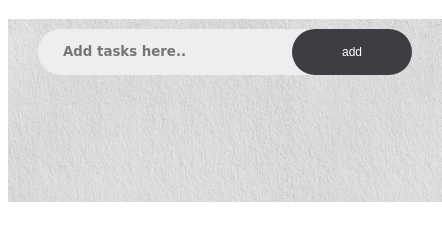
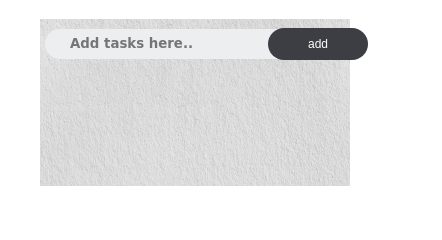
Before and after one commit to victoronum/to-do, a plain HTML site: page index.html in a window 390 px wide. Shown: the part 84-324 px from the top of the page, 442 px wide, since content can reach past the window. Drawn offline with Linux system fonts and the light colour scheme.

Commit message:
responsiveness (unfinished)

```diff
--- a/style.css
+++ b/style.css
@@ -25,7 +25,7 @@ body{
     flex-direction: column;
     justify-content: center;
     margin: 0 auto 20px;
-    padding: 10px 30px 70px;
+    padding: 10px 30px 70px ;
 }
 
 .input-bar{
@@ -115,3 +115,33 @@ ul li span{
 ul li span:hover{
     background: #edeef0;
 }
+
+/*PHONES*/
+
+@media (max-width: 600px) {
+    .todo-list{
+        max-width: 250px;
+        display: flex;
+        justify-content: center;
+        align-items: center
+    }
+
+    .input-bar{
+        width: 280px;
+        height: 30px;;
+    }
+
+    button{
+        width: 20px;
+        height: 5px;
+        display: flex;
+        justify-content: center;
+        align-items: center;
+        overflow: hidden;
+        padding: 30px -2px 0 100px;
+    }
+
+    ul li::before{
+        padding: 0 0 0 0;
+    }
+}
```
